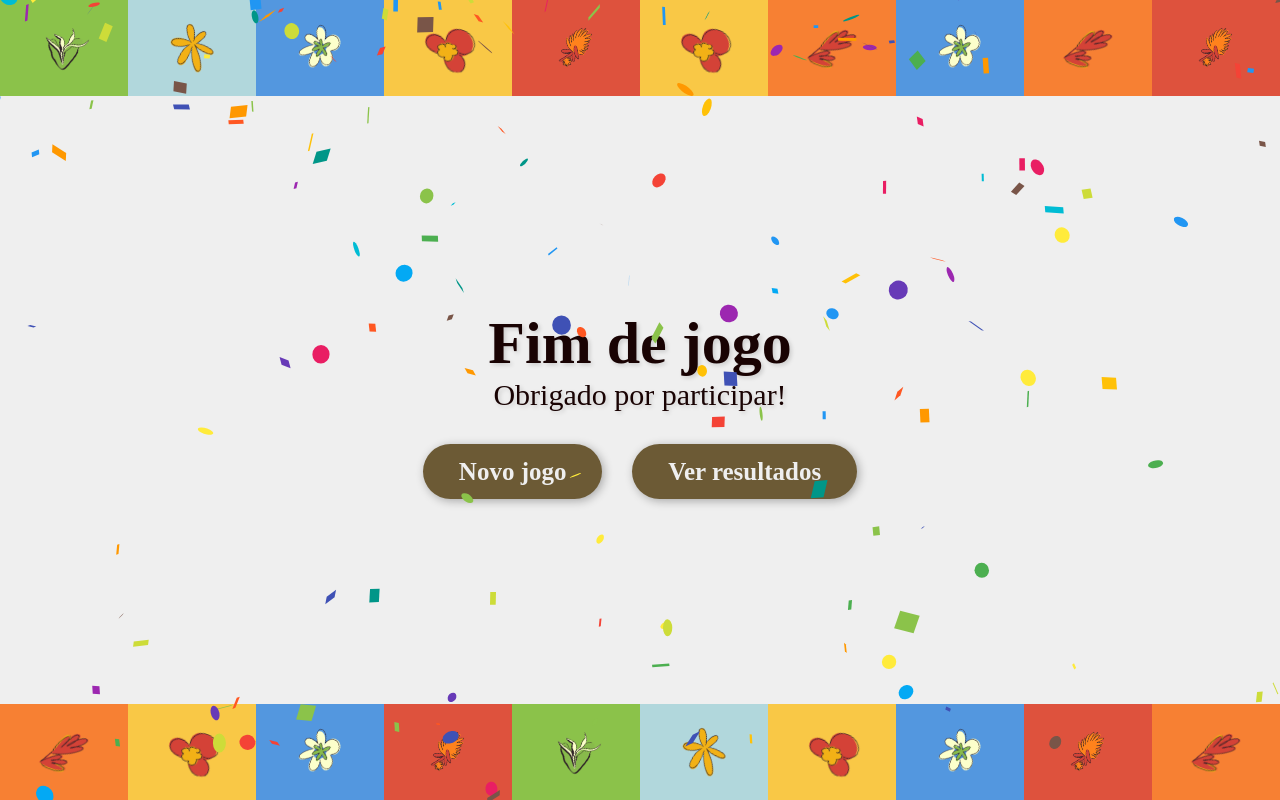
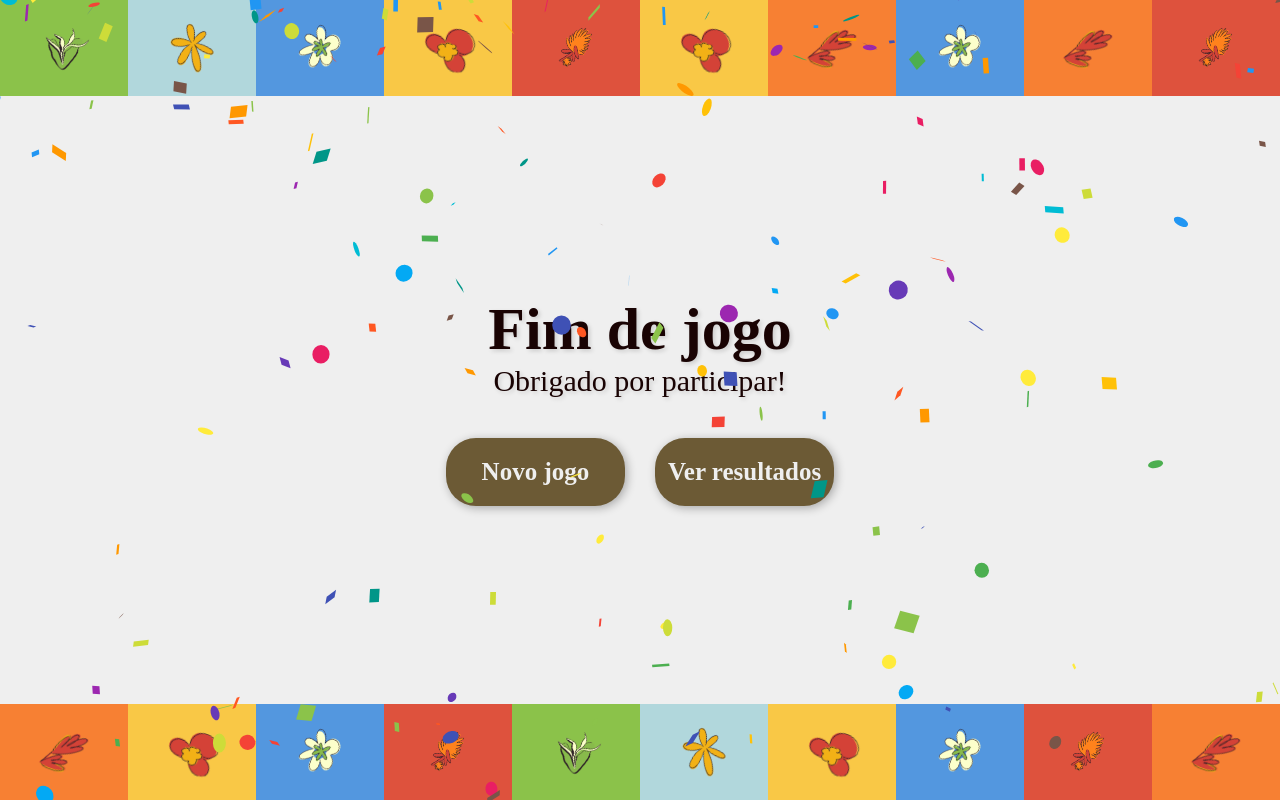
Before and after one commit to pepepepu/s-final, a React (Create React App) app: page /endgame in a window 1280 px wide. Built offline with nearby package versions, Linux system fonts and the light colour scheme; a web font is replaced by a local one.

Commit message:
EndGame Screen Improvement

```diff
--- a/src/pages/EndGame/index.tsx
+++ b/src/pages/EndGame/index.tsx
@@ -4,9 +4,11 @@ import { Div, Paragraph, Button, PlantBoxCarousel } from "../../components";
 import { useGame } from "../../context/GameContext";
 import colors from "../../styles/colors";
 import Confetti from "react-confetti";
+import getDeviceType from "../../hooks/getDeviceType";
 
 const EndGameScreen: React.FC = () => {
   const { team1Score, setTeam1Score } = useGame();
+  const deviceType = getDeviceType();
   const navigate = useNavigate();
 
   const { innerWidth: width, innerHeight: height } = window;
@@ -27,15 +29,15 @@ const EndGameScreen: React.FC = () => {
       backgroundColor={colors.branco}
       direction="column"
       justify="space-between"
-      gap={40}
+      gap={deviceType === "smartphone" ? 30 : 40}
     >
       <Confetti width={width} height={height} />
       <PlantBoxCarousel />
-      <Div gap={40}  width={"100%"}>
+      <Div gap={deviceType === "smartphone" ? 30 : 40} width={"100%"}>
         <Div>
           <Paragraph
             textShadow="2px 2px 4px rgba(0, 0, 0, 0.149)"
-            fontSize={60}
+            fontSize={deviceType === "smartphone" ? 45 : 60}
             fontWeight={700}
             margin={0}
             color={colors.preto}
@@ -44,7 +46,7 @@ const EndGameScreen: React.FC = () => {
           </Paragraph>
           <Paragraph
             textShadow="2px 2px 4px rgba(0, 0, 0, 0.149)"
-            fontSize={30}
+            fontSize={deviceType === "smartphone" ? 20 : 30}
             fontWeight={400}
             margin={0}
             color={colors.preto}
@@ -52,11 +54,16 @@ const EndGameScreen: React.FC = () => {
             Obrigado por participar!
           </Paragraph>
         </Div>
-        <Div  height={"20%"} width={"70%"} direction="row" gap={30}>
+        <Div
+          width={"70%"}
+          direction={deviceType === "smartphone" ? "column" : "row"}
+          gap={deviceType === "smartphone" ? 10 : 30}
+        >
           <Button
+            width={deviceType === "smartphone" ? "80%" : (deviceType === "tablet" ? "45%" : "20%")}
             margin={0}
+            padding={deviceType === "smartphone" ? "10px 0px" : "20px 0px"}
             borderRadius={30}
-            padding={"1.5% 4%"}
             onClick={() => handleNavigateNewGame()}
             backgroundColor={colors.castanha}
             hoverBackgroundColor="#4d3d1e"
@@ -65,14 +72,18 @@ const EndGameScreen: React.FC = () => {
             hoverScale={1.1}
             animationDuration="0.4s"
           >
-            <Paragraph fontWeight={700} fontSize={25}>
+            <Paragraph
+              fontWeight={700}
+              fontSize={deviceType === "smartphone" ? 20 : 25}
+            >
               Novo jogo
             </Paragraph>
           </Button>
           <Button
+            width={deviceType === "smartphone" ? "80%" : (deviceType === "tablet" ? "45%" : "20%")}
             margin={0}
+            padding={deviceType === "smartphone" ? "10px 0px" : "20px 0px"}
             borderRadius={30}
-            padding={"1.5% 4%"}
             onClick={() => handleNavigateResults()}
             backgroundColor={colors.castanha}
             hoverBackgroundColor="#4d3d1e"
@@ -81,7 +92,10 @@ const EndGameScreen: React.FC = () => {
             hoverScale={1.1}
             animationDuration="0.4s"
           >
-            <Paragraph fontWeight={700} fontSize={25}>
+            <Paragraph
+              fontWeight={700}
+              fontSize={deviceType === "smartphone" ? 20 : 25}
+            >
               Ver resultados
             </Paragraph>
           </Button>
```
